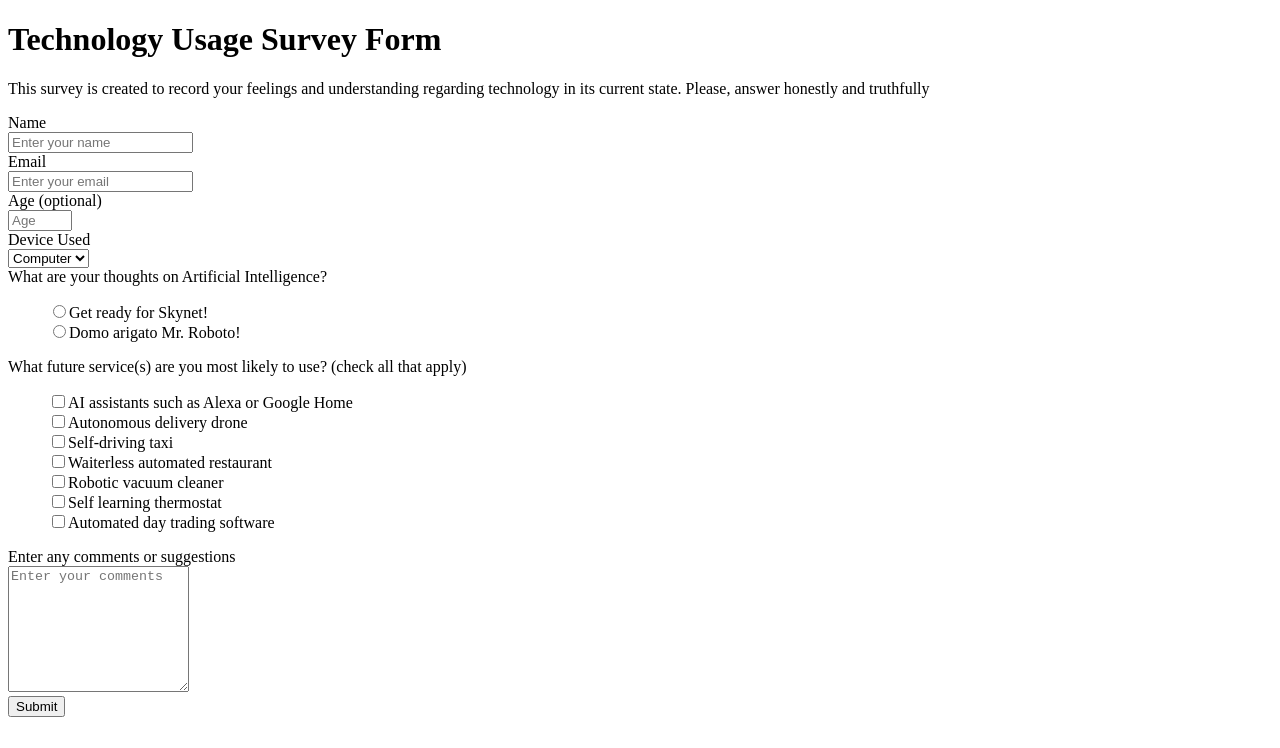
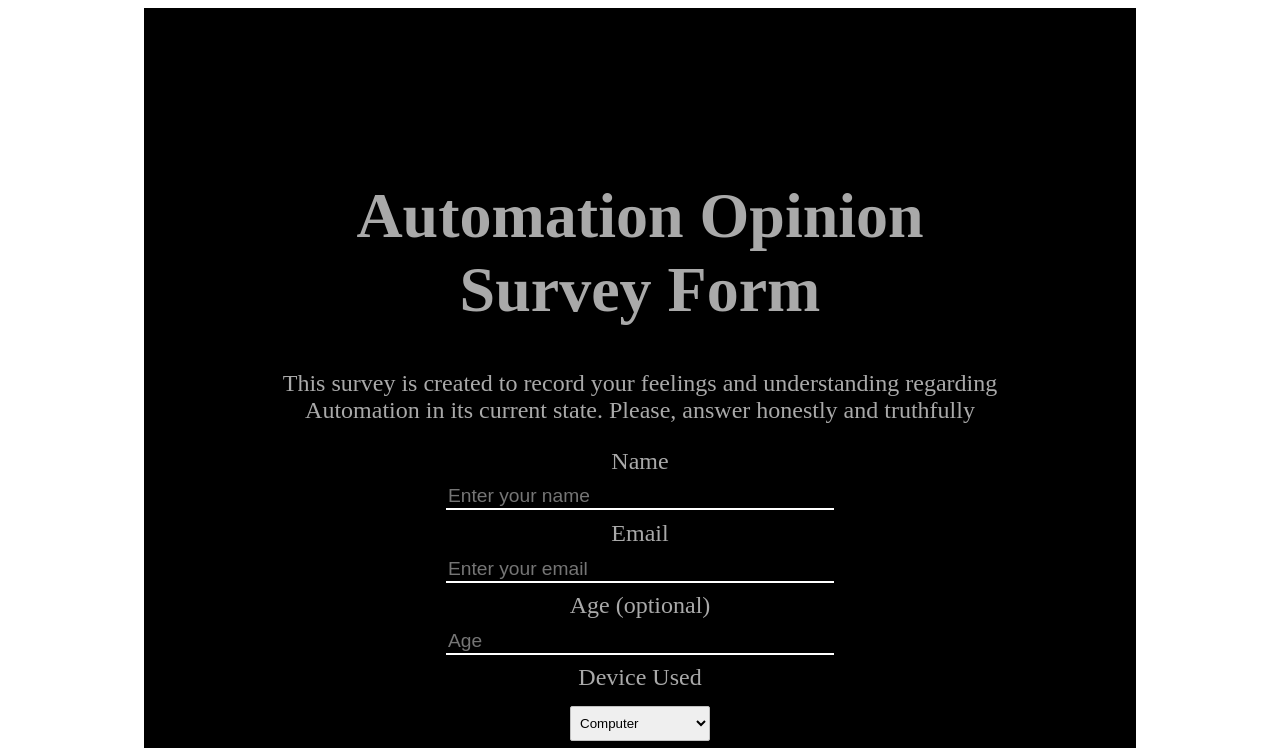
Before and after one commit to rixiobarrios/freecodecamp-survey-form, a plain HTML site: page index.html in a window 1280 px wide. Shown: the top 748 px of the page. Drawn offline with Linux system fonts and the light colour scheme.

Commit message:
Added styles

```diff
--- a/index.html
+++ b/index.html
@@ -4,19 +4,21 @@
     <meta charset="UTF-8">
     <meta http-equiv="X-UA-Compatible" content="IE=edge">
     <meta name="viewport" content="width=device-width, initial-scale=1.0">
-    <title>Technology Usage Survey Form</title>
+    <title>Automation Opinion Survey Form</title>
+    <link rel="stylesheet" href="style.css">
 </head>
 <body>
     <form id="survey-form">
-        <h1 id="title">Technology Usage Survey Form</h1>
-        <p id="descriptiomn">This survey is created to record your feelings and understanding regarding technology in its current state. Please, answer honestly and truthfully</p>
+        <header>
+        <h1 id="title">Automation Opinion Survey Form</h1>
+        <p id="description">This survey is created to record your feelings and understanding regarding Automation in its current state. Please, answer honestly and truthfully</p></header>
         <div id="form-container">
             <label for="name" id="name-label" class="labels">Name</label><br>
             <input type="text" id="name" placeholder="Enter your name" class="input" required><br>
             <label for="email" id="email-label" class="labels">Email</label><br>
             <input type="email" id="email" placeholder="Enter your email" class="input" required><br>
-            <label for="age" id="age-label" class="labels">Age (optional)</label><br>
-            <input type="number" id="age" min="1" max="100" placeholder="Age" class="input" required><br>
+            <label for="age" id="number-label" class="labels">Age (optional)</label><br>
+            <input type="number" id="number" min="1" max="99" placeholder="Age" class="input" required><br>
             <label for="device" class="labels">Device Used</label><br>
             <select id="dropdown" name="device" class="input">
                 <option value="computer">Computer</option>
@@ -74,5 +76,7 @@
             <button id="submit" type="submit">Submit</button>
         </div>
     </form>
+    <script src="https://cdn.freecodecamp.org/testable-projects-fcc/v1/bundle.js"></script>
+    <footer id="footer"><div id="credit">Made with 💙 by <a href="https://www.rixiobarrios.com" target="_blank">Rixio Barrios</a></footer>
 </body>
 </html>
--- a/style.css
+++ b/style.css
@@ -0,0 +1,91 @@
+body {
+    background-color: white;
+    /* font-family: 'Questrial', sans-serif; */
+    color: darkgray;
+    text-align: center;
+}
+
+h1 {
+    /* font-family: 'Lobster', sans-serif; */
+    color: darkgray;
+    font-size: 4em;
+}
+
+p {
+    /* font-family: Verdana, Tahoma, sans-serif; */
+    font-size: 1.5em;
+}
+
+form {
+    height: auto;
+    width: 46em;
+    background-color: black;
+    margin: auto;
+    padding: 8em;
+    /* text-align: left;
+    line-height: 3em; */
+}
+
+label {
+    font-size: 1.5em;
+}
+
+input,
+textarea {
+    font-size: 1.2em;
+    color: darkgray;
+    width: 20em;
+    border: none;
+    outline: none;
+    background: transparent;
+    margin: 0.5em;
+}
+
+input {
+    border-bottom: 2px solid white;
+}
+
+textarea {
+    border: 2px solid white;
+    margin: auto;
+}
+
+/* .number {
+    width: 6em;
+}
+
+/* age */
+/* #number {
+    width: 3em;
+} */
+
+ul {
+    list-style: none;
+    display: inline;
+    width: 50em;
+}
+
+#dropdown {
+    height: 35px;
+    width: 140px;
+    padding: 5px;
+    margin: 10px;
+    margin-top: 15px;
+    border: 1px solid #c0c0c0;
+    border-radius: 2px;
+}
+
+#submit {
+    background-color: white;
+    border-radius: 4px;
+    color: #263238;
+    font-size: 1em;
+    height: 40px;
+    width: 96px;
+    margin: auto;
+    border: 0px solid;
+}
+
+footer {
+    color: darkgrey;
+}
```
